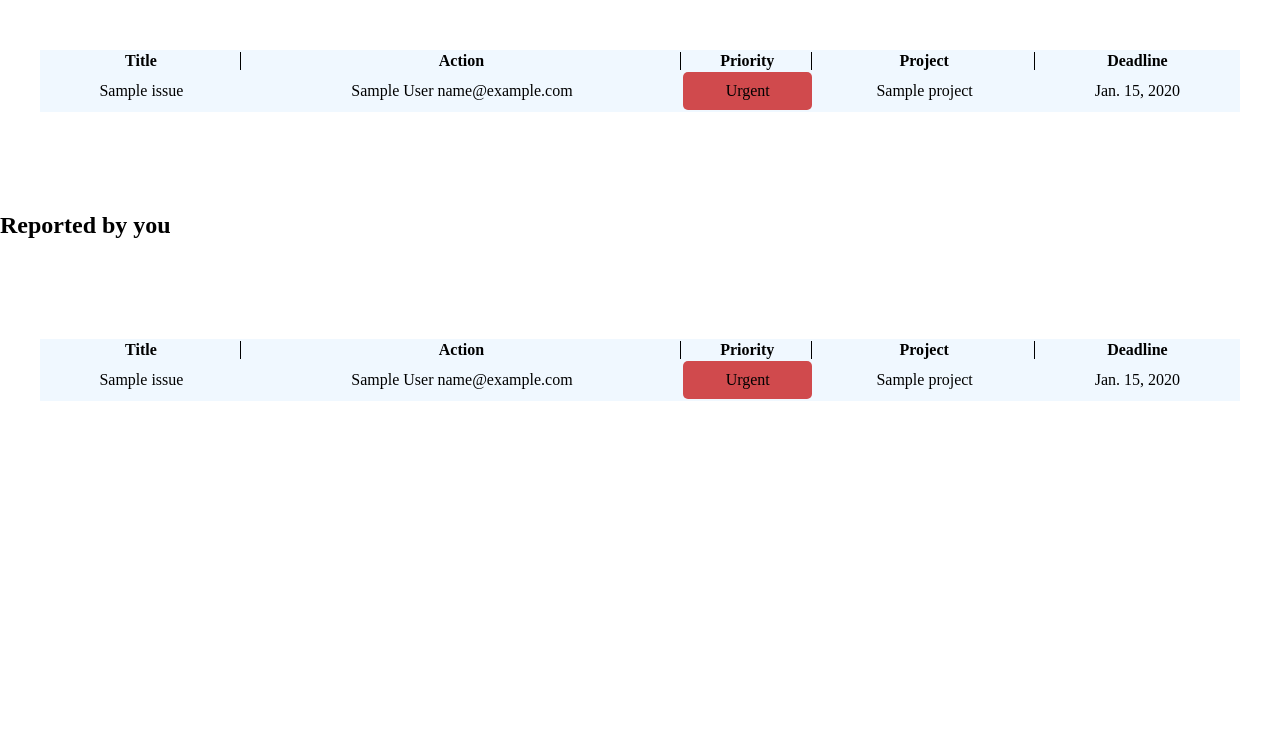
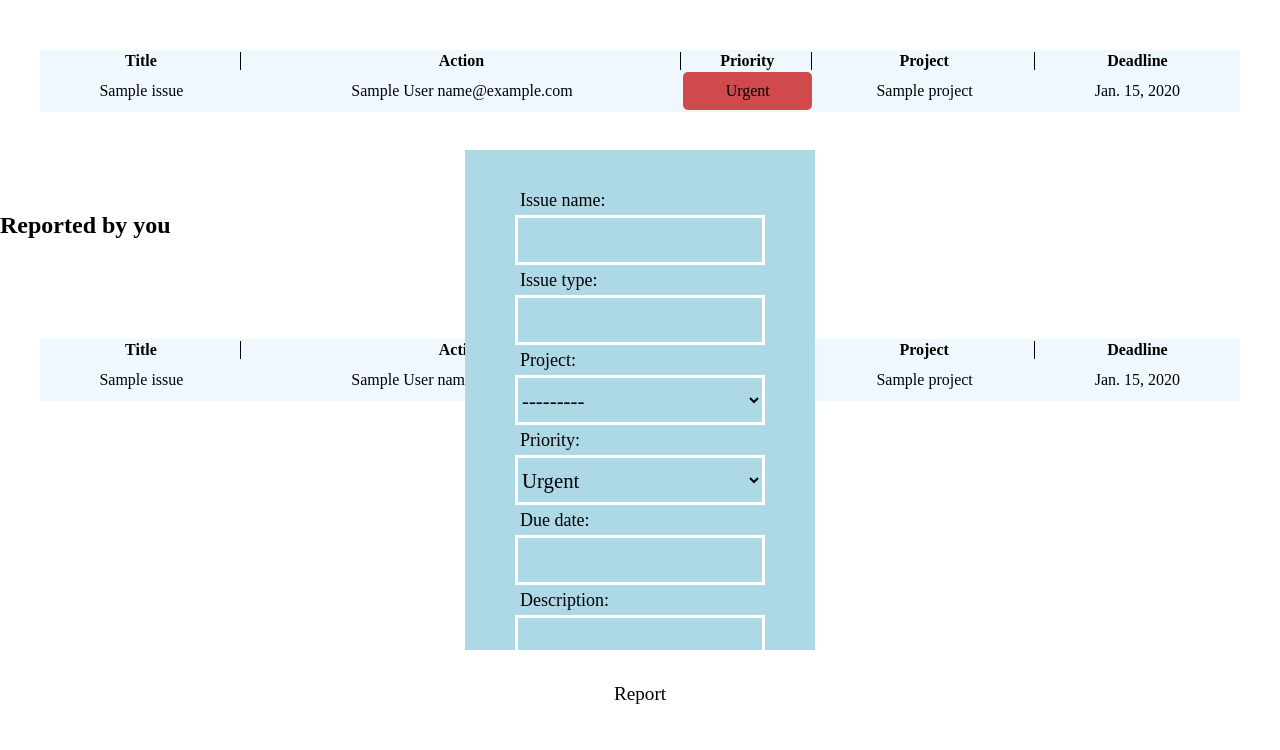
Before and after one commit to Karol204/BugTracker, a Django app: page /homePage in a window 1280 px wide. Shown: the part 50-800 px from the top of the page. Run offline with Django 3.2, Linux system fonts and the light colour scheme; a user stored in the database is signed in; tables that the repository leaves empty hold one stand-in row (values such as "Sample post"); some web fonts are replaced.

Commit message:
half of ajax method

```diff
--- a/pages/forms.py
+++ b/pages/forms.py
@@ -1,8 +1,11 @@
 from django import forms
 from .models import Project, Employee
 
+
 Types = (('Bug', 'Bug'), ('Data', 'Database'), ('Front', 'Front-end'))
+
 Priority = (('Urgent', 'Urgent'), ('ASAP', 'ASAP'), ('Normal', 'Normal'))
+
 class BugReportForm(forms.Form):
 
     issue_name = forms.CharField(max_length=250)
--- a/pages/urls.py
+++ b/pages/urls.py
@@ -1,6 +1,6 @@
 from django.contrib import admin
 from django.urls import path, include
-from .views import LandingPage, HomePage, ProjectDetalisView,NewBugView, ProfileView, ProfilFormView
+from .views import LandingPage, HomePage, ProjectDetalisView, NewBugView, ProfileView, ProfilFormView, post_bug_form
 
 urlpatterns = [
     # path('admin/', admin.site.urls),
@@ -9,5 +9,6 @@ urlpatterns = [
     path('projectDetails/<int:id>', ProjectDetalisView.as_view(), name='projectDetails'),
     path('reportNewBug', NewBugView.as_view(), name='reportNewBug'),
     path('profileView/<int:id>', ProfileView.as_view(), name='profile'),
-    path('profil', ProfilFormView.as_view(), name='profileForm')
+    path('profil', ProfilFormView.as_view(), name='profileForm'),
+    path('ajax', post_bug_form)
 ]
--- a/pages/views.py
+++ b/pages/views.py
@@ -12,10 +12,12 @@ class LandingPage(View):
         return render(request, 'home.html')
 
 
+
 class HomePage(LoginRequiredMixin, View):
 
     login_url = '/accounts/login'
     def get(self, request):
+        form = BugReportForm()
         user_id = request.user.id
         employee = Employee.objects.filter(account_id=user_id)
         if len(employee) == 1:
@@ -24,7 +26,8 @@ class HomePage(LoginRequiredMixin, View):
             issues = Issue.objects.all()
             ctx = {
                 'reported_by_you': reported_by_you,
-                'issues': issues
+                'issues': issues,
+                'form': form
             }
             return render(request, 'HomePage.html', ctx)
         else:
@@ -97,6 +100,7 @@ class ProfileView(LoginRequiredMixin, View):
 class ProfilFormView(LoginRequiredMixin, View):
 
     login_url = '/accounts/login'
+
     def get(self, request):
         form = ProfilForm()
         ctx = {
@@ -116,3 +120,25 @@ class ProfilFormView(LoginRequiredMixin, View):
             new_employee.email = form.cleaned_data['email']
             new_employee.save()
         return redirect('/homePage')
+
+
+def post_bug_form(request):
+    if request.method == 'POST':
+        issue_name = request.POST.get('issue_name')
+        issue_type = request.POST.get('issue_type')
+        project = request.POST.get('project')
+        priority = request.POST.get('priority')
+        due_date = request.POST.get('due_date')
+        description = request.POST.get('description')
+        user_id = request.user.id
+        employee_id = Employee.objects.get(account_id=user_id)
+        new_bug = Issue()
+        new_bug.issue_name = issue_name
+        new_bug.issue_type = issue_type
+        new_bug.project = project
+        new_bug.reported = employee_id
+        new_bug.priority = priority
+        new_bug.due_date = due_date
+        new_bug.description = description
+        new_bug.save()
+        print(new_bug)
--- a/static/css/base.css
+++ b/static/css/base.css
@@ -299,16 +299,13 @@
     background-color: rgba(140, 32, 203, 0.8);
 }
 
-.title div {
+.form {
     position: fixed;
     top: 50%;
     left: 50%;
-    transform: translate(-50%,-50%);
-    width: 400px;
-    height: 400px;
-    background-color: antiquewhite;
+    transform: translate(-50%, -50%);
 }
 
-.inactive div {
+.form.inactive {
     display: none;
 }
--- a/static/js/app.js
+++ b/static/js/app.js
@@ -4,8 +4,8 @@ const loginLabels = document.querySelectorAll('.form-control label')
 const priorityTypes = document.querySelectorAll('.priorityType')
 
 const IssueDetailBtn = document.querySelectorAll('.title')
+const formBtn = document.getElementById('hidden-form')
 
-console.log(IssueDetailBtn)
 loginLabels.forEach(label => {
     label.innerHTML = label.innerText
         .split('')
@@ -13,21 +13,33 @@ loginLabels.forEach(label => {
         .join('')
 })
 
-// Issue description
+// Report bug on popup
 
-IssueDetailBtn.forEach((e) => {
-    e.addEventListener('click', showIssueDetail)
+function AjaxFormSubmit() {
+
+    let issue_name = document.getElementById('id_issue_name')
+    let issue_type = document.getElementById('id_issue_type')
+    let project = document.getElementById('id_project')
+    let priority = document.getElementById('id_priority')
+    let due_date = document.getElementById('id_due_date')
+    let description = document.getElementById('id_description')
+
+    let page = "/ajax"
+    let data = {'issue_name' : issue_name, 'issue_type' : issue_type, 'project' : project, 'priority' : priority,
+    'due_date' : due_date, 'description' : description, csrfmiddlewaretoken: document.getElementsByName('csrfmiddlewaretoken')[0].value}
+    $.post(page, data, function () {
+    formBtn.innerHTML = '<h1 class="confirmation">Done</h1>'
+    setTimeout(hideForm, 2000)
 })
 
-function showIssueDetail() {
-    this.classList.toggle('inactive')
+function hideForm() {
+    formBtn.classList.add('inactive')
+}}
 
-}
 
 // Priority box color
 
 priorityTypes.forEach((e) => {
-    console.log(e.innerHTML)
     if(e.innerHTML === 'Urgent') {
         e.classList.add('urgent')
     } else if(e.innerHTML === 'ASAP'){
--- a/templates/HomePage.html
+++ b/templates/HomePage.html
@@ -21,8 +21,9 @@
                 {% for issue in issues %}
 
                     <tr class="inside-content">
+                        <td class="title inactive">{{ issue.issue_name }}
 
-                        <td class="title" data-id="{{ issue.id }}">{{ issue.issue_name }}</td>
+                        </td>
                         <td>{{ issue.reported }}</td>
                         <td class="priorityType">{{ issue.priority }}</td>
                         <td>{{ issue.project }}</td>
@@ -53,9 +54,6 @@
                     <tr class="inside-content">
                         <td class="title inactive" data-id="{{ yourIssue.id }}">
                             {{ yourIssue.issue_name }}
-                        <div class="desc">
-                            {{ yourIssue.description }}
-                        </div>
                         </td>
                         <td>{{ yourIssue.reported }}</td>
                         <td class="priorityType">{{ yourIssue.priority }}</td>
@@ -71,5 +69,17 @@
 
     </div>
 
+    <div class="form " id="hidden-form">
+        <form method="post" class="bug-form">
+        {% csrf_token %}
+            <div class="bug-report-form">
+                {{ form.as_p }}
+                <button type="submit" onclick="AjaxFormSubmit()">Report</button>
+            </div>
+
+    </form>
+
+    </div>
+
 
 {% endblock %}
--- a/templates/_base.html
+++ b/templates/_base.html
@@ -29,5 +29,6 @@
 
 {% endblock %}
 </body>
+    <script src="https://ajax.googleapis.com/ajax/libs/jquery/3.5.1/jquery.min.js"></script>
     <script src="{% static 'js/app.js' %}"></script>
 </html>
```
